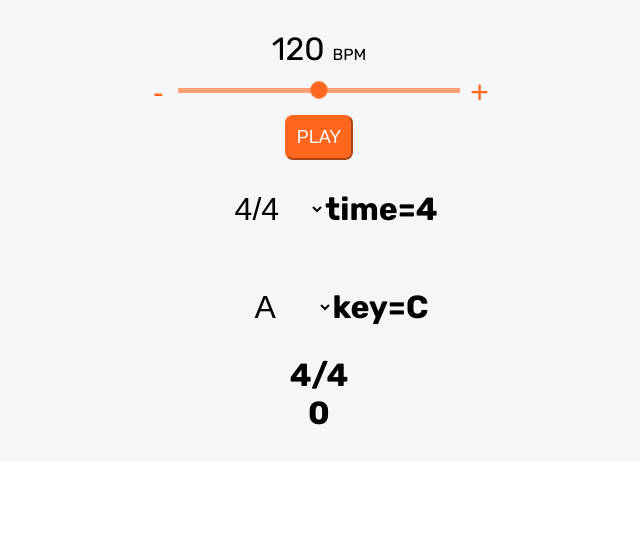
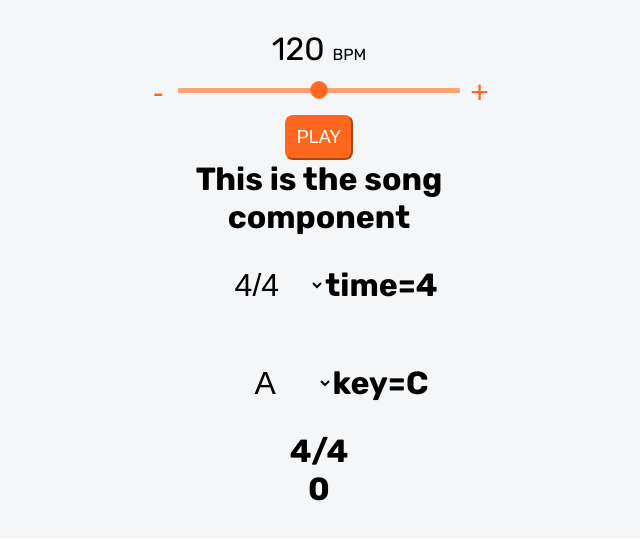
Before and after one commit to MichaelAbe/flowy, a React (Create React App) app: page / in a window 1280 px wide. Shown: the top 540 px of the page, without its empty margins (321-961 px from the left). Built offline with nearby package versions, Linux system fonts and the light colour scheme; a web font is replaced by a local one.

Commit message:
render song component in metronome

```diff
--- a/src/App.css
+++ b/src/App.css
@@ -182,7 +182,6 @@ input[type=range]:focus::-ms-fill-upper {
 }
 
 .time:hover {
-  font-weight: 500;
   background-color: #ffa176;
   color: #000000;
 }
--- a/src/Components/Metronome.js
+++ b/src/Components/Metronome.js
@@ -2,6 +2,7 @@ import React from "react";
 import { useState, useEffect } from "react";
 import Dropdown from "./Dropdown";
 import KeySig from "./KeySig"
+import Song from "./Song";
 
 export default function Metronome() {
   const [bpm, setBpm] = useState(120)
@@ -138,6 +139,7 @@ export default function Metronome() {
         {playing ? "STOP" : "PLAY"}
       </button>
 
+      <Song></Song>
       <Dropdown/>
       <KeySig/>
       <div id='timeSignature'>{timeSignature ? "4/4" : "6/8"}</div>
--- a/src/Components/Song.js
+++ b/src/Components/Song.js
@@ -3,7 +3,7 @@ import React from 'react'
 export default function Song() {
     return (
         <div>
-
+            This is the song component
         </div>
     )
 }
```
